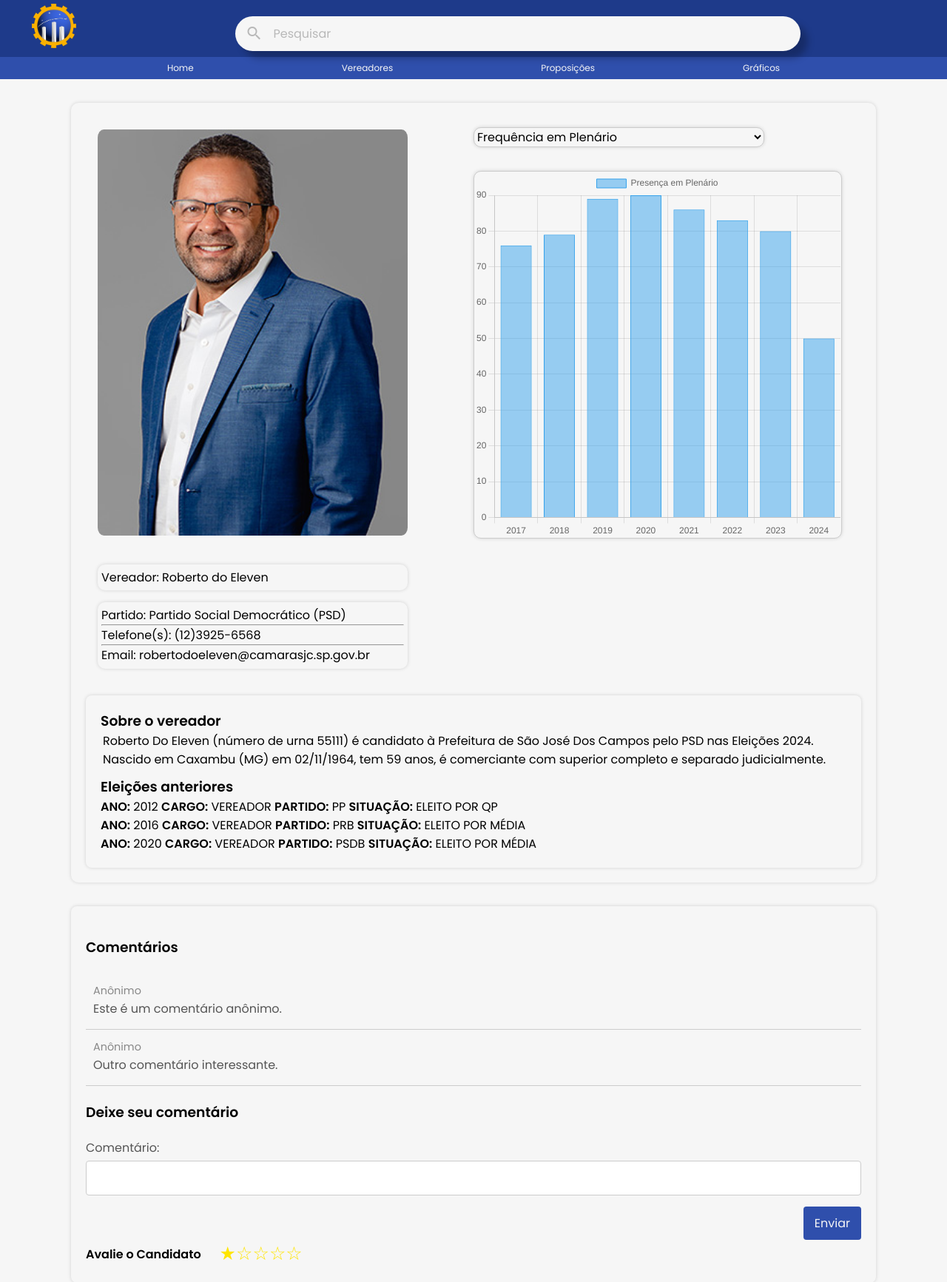
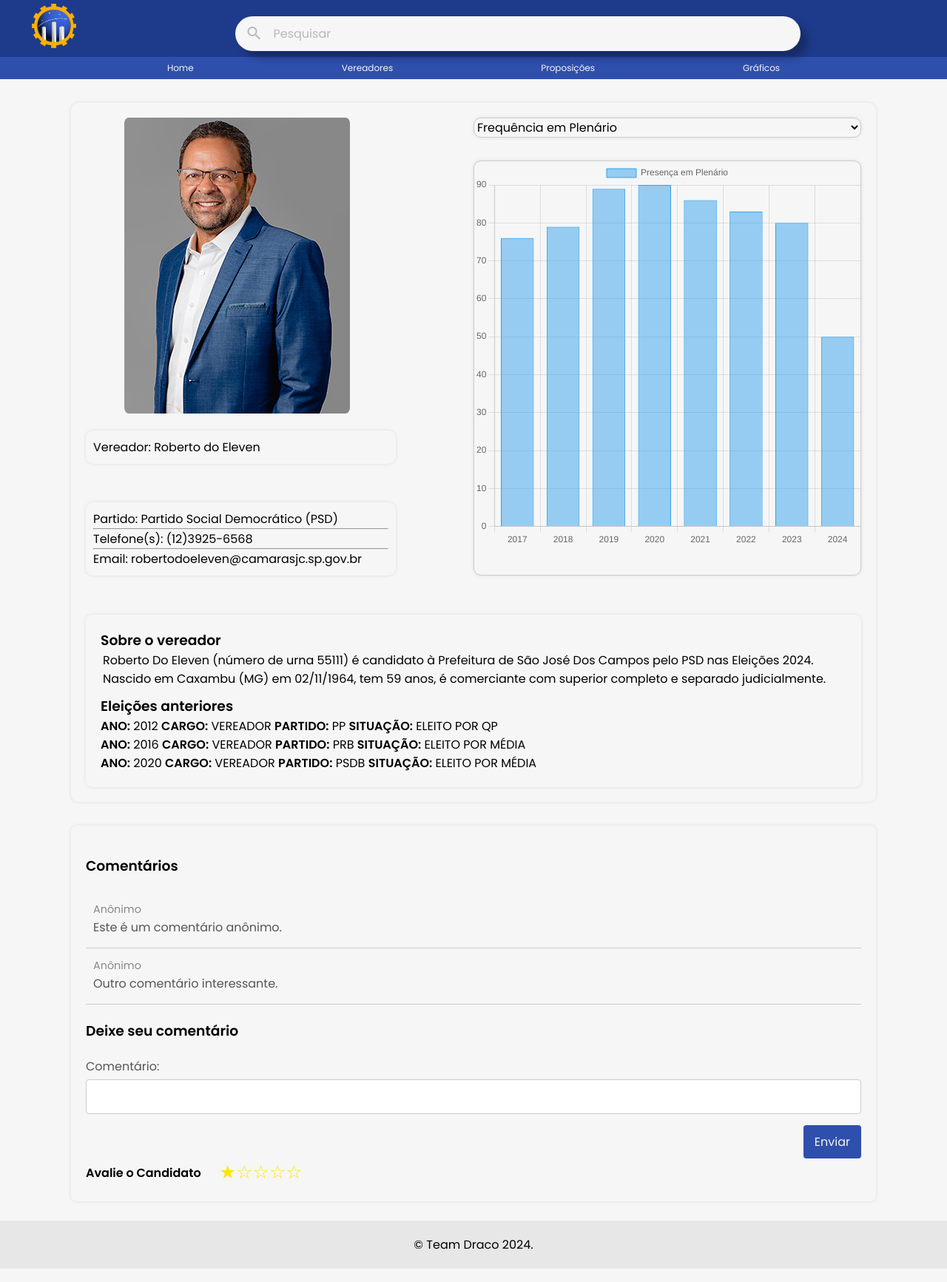
Before and after one commit to Draco-Imperium/API_FATEC1, a Flask app: page /vereadores_perfil in a window 1280 px wide. Shown: the top 1733 px of the page at 74% size. Run offline with Flask 3, Linux system fonts and the light colour scheme.

Commit message:
UPDT RESPONSIVIDADE

```diff
--- a/app/static/css/relatorios.css
+++ b/app/static/css/relatorios.css
@@ -93,7 +93,7 @@ hr {
 }
 
 .container-relatorios2 {
-  margin: 1% auto 2.5% auto;
+  margin: 5% 0;
 }
 
 .filtros {
@@ -165,7 +165,7 @@ button {
 .item_resultado {
   display: flex;
   flex-direction: column;
-  align-items: center;
+  align-items: flex-start;
   gap: var(--gap-pequeno);
 }
 
--- a/app/static/css/vereadores_perfil.css
+++ b/app/static/css/vereadores_perfil.css
@@ -5,7 +5,7 @@
   --cor-terciaria: #60a5fa;
   --cor-clara: #f6f6f6;
   --cor-escura: #333333;
-  --sombra-suave: 0 0 5px rgba(0, 0, 0, 0.15);
+  --sombra-suave: 0 0 5px rgba(0, 0, 0, 0.10);
   --borda: 1px solid #ccc;
   --radius-pequeno: 4px;
   --radius-medio: 8px;
@@ -67,25 +67,28 @@ main {
   box-shadow: var(--sombra-suave);
   border-radius: var(--radius-grande);
   margin-left: 0;
-  margin-top: 2.5%;
+  margin-top: 0;
+  max-width: 100%;
 }
 
 .chart {
+  height: 83.5%;
   padding: 0;
   border: var(--borda);
   border-radius: var(--radius-grande);
   background: var(--cor-clara);
   box-shadow: var(--sombra-suave);
-  max-width: 95%;
+  max-width: 100%;
   margin-top: 6%;
 }
 
 .img-vereador {
-  width: 100%;
-  max-width: 80%;
+  max-width: 70%;
   height: auto;
   border-radius: 2%;
   margin: 3%;
+  margin-left: 10%;
+  margin-top: 0;
 }
 
 .info-vereador {
@@ -94,13 +97,14 @@ main {
   border-radius: var(--radius-grande);
   overflow: hidden;
   width: 80%;
-  margin: 3%;
-  padding: 1%;
+  padding: 10px;
+  margin-bottom: 10%;
+  margin-left: 0;
 }
 
 .sobre-vereador {
   grid-column: 1 / 3;
-  margin-top: 2%;
+  margin: 0;
   background-color: var(--cor-clara);
   border-radius: var(--radius-medio);
   box-shadow: var(--sombra-suave);
@@ -227,9 +231,6 @@ main {
   content: "\2606";
 }
 
-.select {
-  max-width: 75%;
-}
 footer {
   background-color: rgba(204, 204, 204, 0.27);
   padding: 20px 0px;
@@ -254,14 +255,11 @@ footer {
   .imgecoisas {
     display: flex;
     flex-direction: column;
-    justify-content: center;
-    align-items: center;
     width: 100%;
     gap: 10px;
-    padding: 20px 1px;
   }
   .info-vereador {
-    width: 90%;
+    max-width: 100%;
     margin: 1%;
     padding: 1%;
   }
--- a/app/templates/vereadores_perfil.html
+++ b/app/templates/vereadores_perfil.html
@@ -13,11 +13,9 @@
     <main>
       <section class="conteudo-vereador">
         <section class="imgecoisas">
-          <img
-            src="../static/images/Vereador Roberto do Eleven.jpg"
+          <img src="../static/images/Vereador Roberto do Eleven.jpg"
             class="img-vereador"
-            alt="Vereador Roberto do Eleven"
-          />
+            alt="Vereador Roberto do Eleven"/>
           <section class="info-vereador">
             <option>Vereador: Roberto do Eleven</option>
           </section>
@@ -38,10 +36,8 @@
             <option>Comissões</option>
           </select>
           <article class="chart">
-            <canvas id="BarChart" width="100" height="100"></canvas>
+            <canvas id="BarChart" width="100%" height="100%"></canvas>
           </article>
-          <script src="https://cdn.jsdelivr.net/npm/chart.js"></script>
-          <script src="../static/javascript/perfil.js"></script>
         </section>
         <section class="sobre-vereador">
           <h1>Sobre o vereador</h1>
@@ -140,5 +136,7 @@
         }
       });
     </script>
+    <script src="https://cdn.jsdelivr.net/npm/chart.js"></script>
+    <script src="../static/javascript/perfil.js"></script>
   </body>
 </html>
```
Also changed, not shown: app/templates/proposicoes.html (+9 -8 lines).
